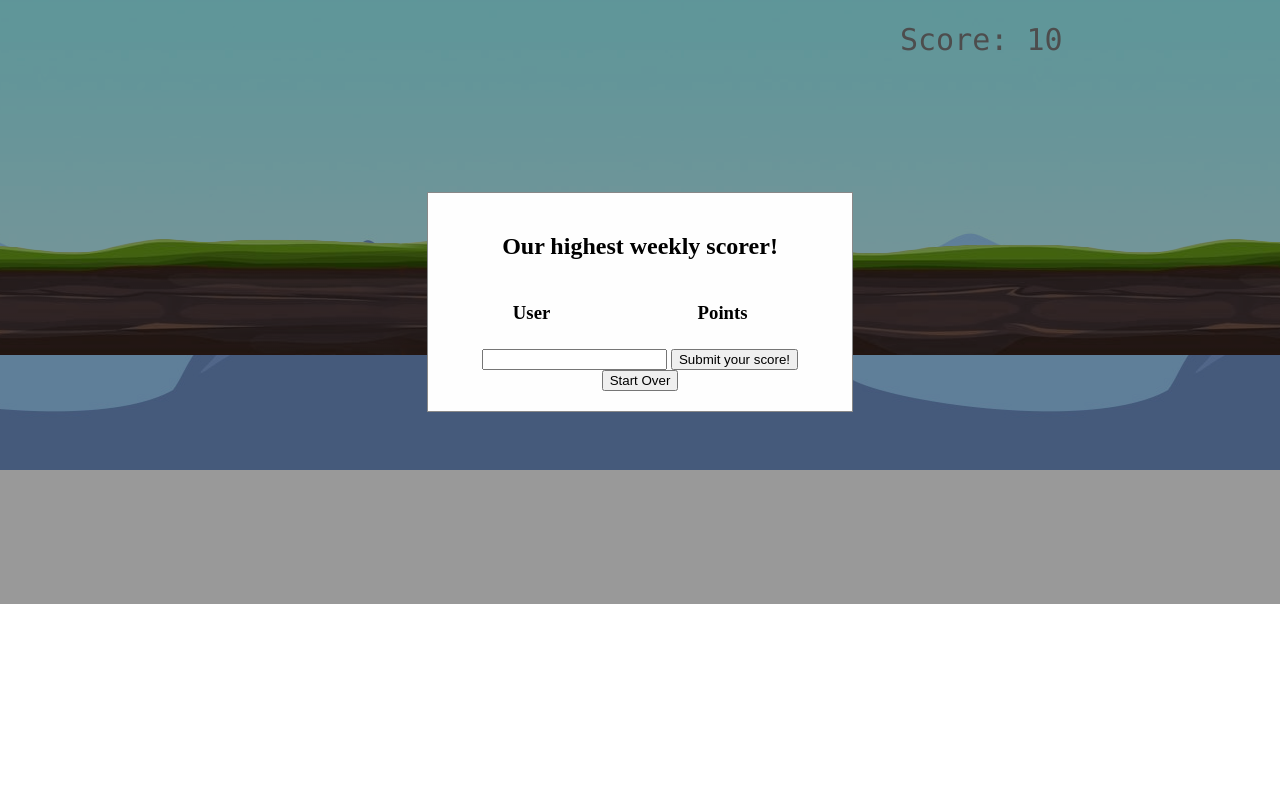
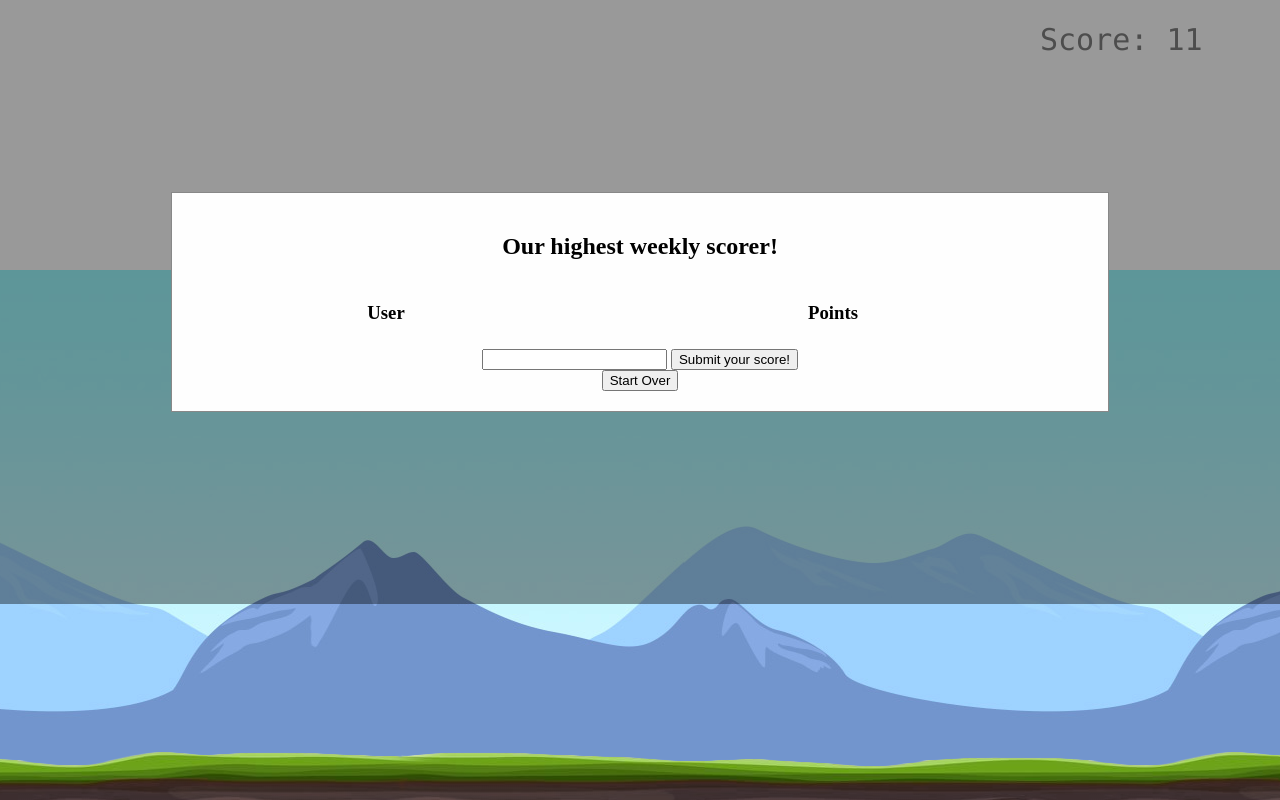
Before and after one commit to FoxPawPaws/JointJumper, a plain HTML site: page www/index.html in a window 1280 px wide. Drawn offline with Linux system fonts and the light colour scheme; no server answers.

Commit message:
added a lot

```diff
--- a/www/index.css
+++ b/www/index.css
@@ -17,8 +17,8 @@ body, html{
         }
 
         @keyframes slide {
-            from { background-position: 0 35%, 0 -10%; }
-            to { background-position: -2142px 35%, -995px -10%; }
+            from { background-position: 0 110%, 0 90%; }
+            to { background-position: -2142px 110%, -995px 90%; }
         }
                 /* The Modal (background) */
         .modal {
@@ -38,7 +38,7 @@ body, html{
           margin: 15% auto; /* 15% from the top and centered */
           padding: 20px;
           border: 1px solid #888;
-          width: 30%; /* Could be more or less, depending on screen size */
+          width: 70%; /* Could be more or less, depending on screen size */
         }
         .centered{
             text-align: center;
--- a/www/index.js
+++ b/www/index.js
@@ -63,7 +63,7 @@
             return Math.floor(minGap+Math.random()*(maxGap=minGap+1));
         }
         var scoreText={
-            x:900,
+            x:window.innerWidth - 240,
             y:50,
             update:function(text){
                 gamearea.context.fillStyle="gray";
@@ -79,7 +79,7 @@
         var player={
             sourceX:0,
             x:80,
-            y:380,
+            y:window.innerHeight - 140,
             speedY:0,
             update:function(){
                 gamearea.context.fillStyle="black";
@@ -97,9 +97,9 @@
                     this.speedY=0;
                 }
                 this.y=this.y+this.speedY;
-                if(this.y>=380){
+                if(this.y>=(window.innerHeight - 140)){
                     this.speedY=0;
-                    this.y=380;
+                    this.y=(window.innerHeight - 140);
                     if(jumpTemp==0){
                        player.sourceX=0;
                     }
@@ -129,8 +129,8 @@
             this.sourceX=0;
             this.height=78;
             this.width=55;
-            this.x=1200;
-            this.y=380;
+            this.x=gamearea.canvas.width;
+            this.y=gamearea.canvas.height - 140;
             this.index=Math.floor(Math.random()*colours.length);
             this.color=colours[this.index];
             this.draw=function(){
@@ -165,8 +165,8 @@
             start:function(){
                this.canvas.id="canvasID";
                this.screenvanvas = true;
-               this.canvas.height=window.innerHeight * window.devicePixelRatio;
-               this.canvas.width=window.innerWidth * window.devicePixelRatio;
+               this.canvas.height=window.innerHeight;
+               this.canvas.width=window.innerWidth;
                document.body.insertBefore(this.canvas,document.body.childNodes[0]);
                this.context=this.canvas.getContext("2d");
                this.frame=0;
```
